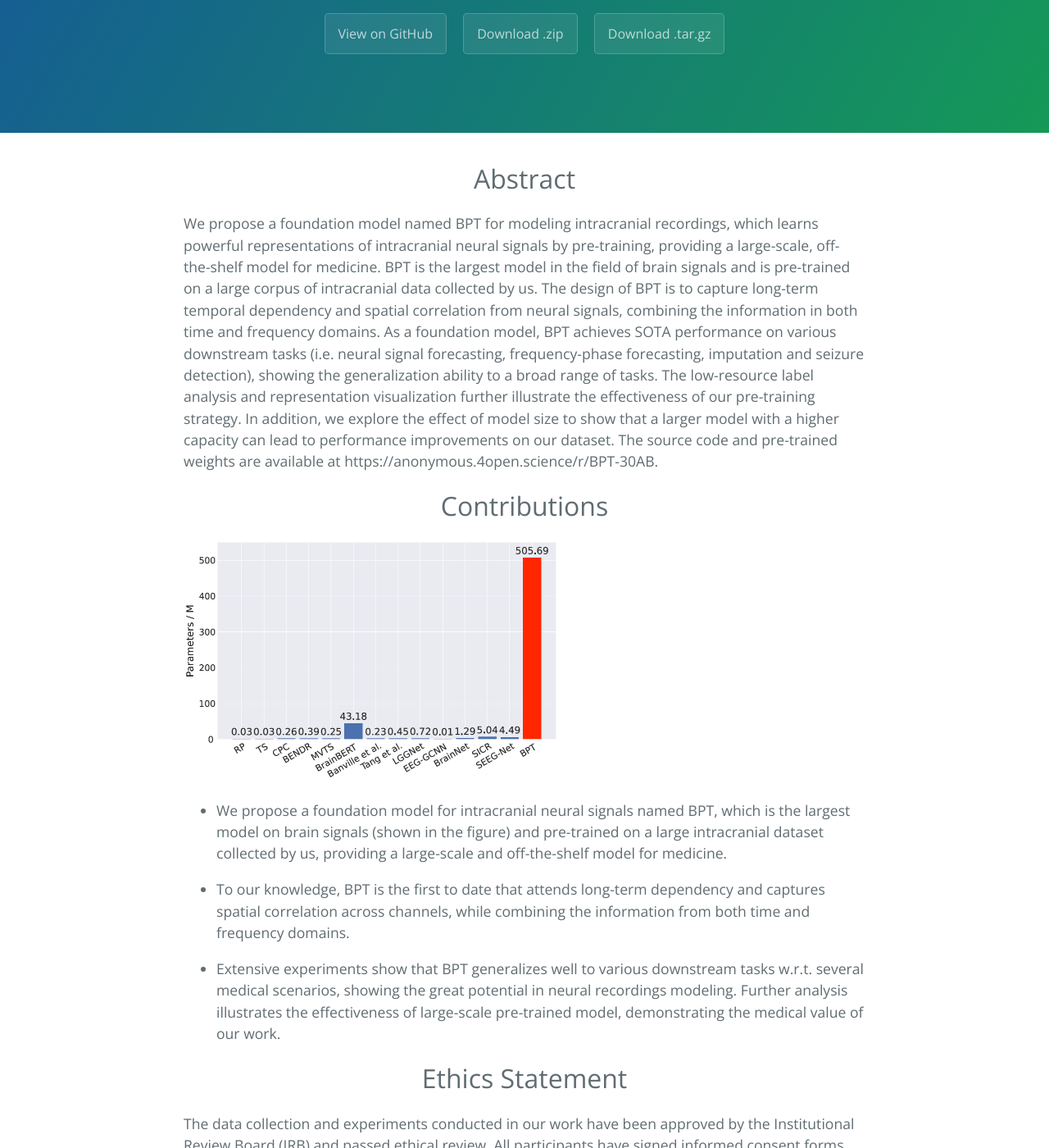
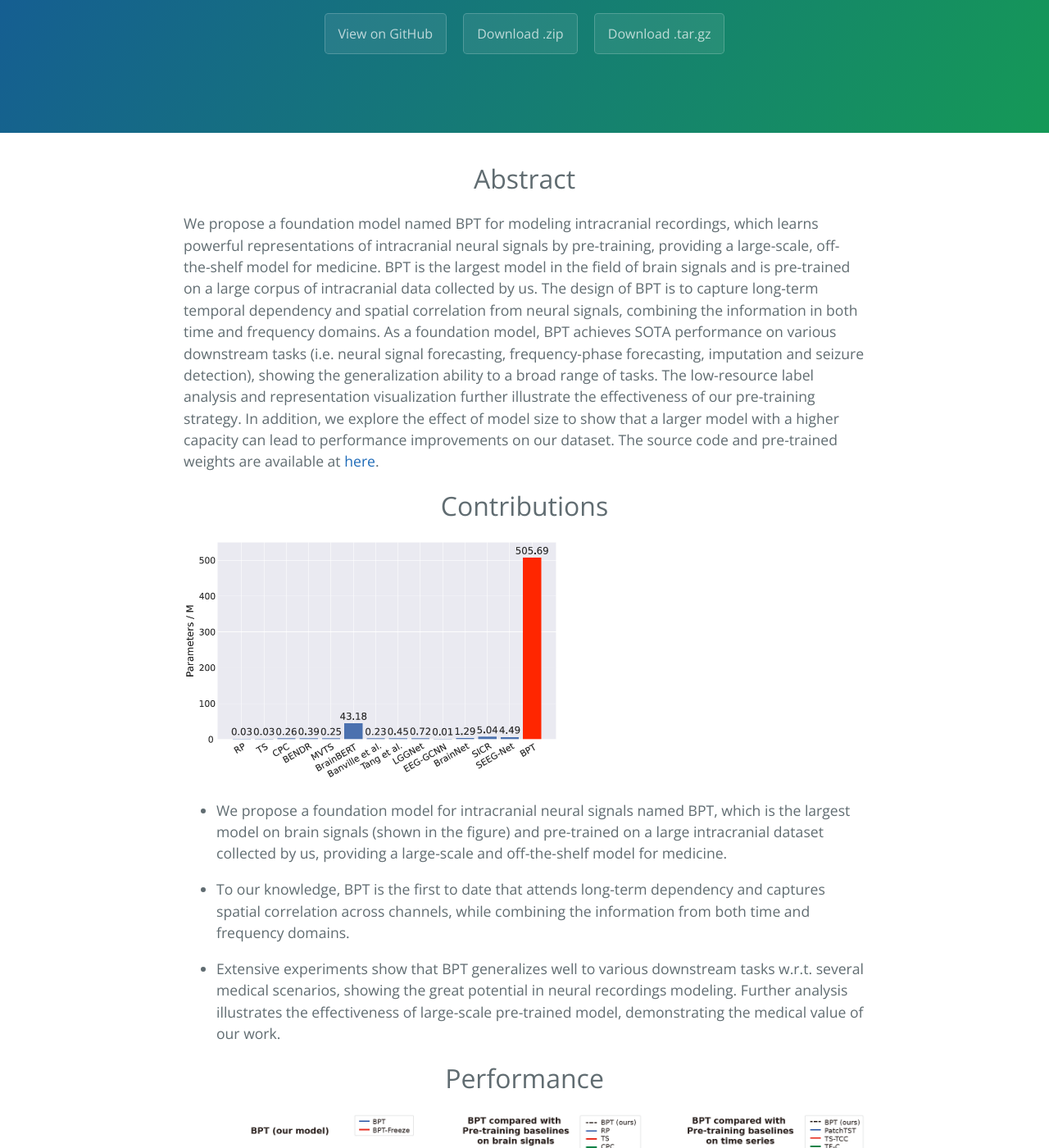
Before and after one commit to ZJU-BrainNet/Brant.github.io, a Jekyll site: the page built from index.md, in a window 1280 px wide and 1400 px high, scrolled down 299 px. Shown: the whole window at 82% size. Built offline with Jekyll 4.4.1, drawn with Linux system fonts in a browser that asks for light colours; some of the changed text lies outside the part shown.

Commit message:
add overall_res figure

```diff
--- a/index.md
+++ b/index.md
@@ -6,7 +6,7 @@ layout: default
 
 <center><font size="6"> Abstract </font><br/> </center>
 
-We propose a foundation model named BPT for modeling intracranial recordings, which learns powerful representations of intracranial neural signals by pre-training, providing a large-scale, off-the-shelf model for medicine. BPT is the largest model in the field of brain signals and is pre-trained on a large corpus of intracranial data collected by us. The design of BPT is to capture long-term temporal dependency and spatial correlation from neural signals, combining the information in both time and frequency domains. As a foundation model, BPT achieves SOTA performance on various downstream tasks (i.e. neural signal forecasting, frequency-phase forecasting, imputation and seizure detection), showing the generalization ability to a broad range of tasks. The low-resource label analysis and representation visualization further illustrate the effectiveness of our pre-training strategy. In addition, we explore the effect of model size to show that a larger model with a higher capacity can lead to performance improvements on our dataset. The source code and pre-trained weights are available at https://anonymous.4open.science/r/BPT-30AB.
+We propose a foundation model named BPT for modeling intracranial recordings, which learns powerful representations of intracranial neural signals by pre-training, providing a large-scale, off-the-shelf model for medicine. BPT is the largest model in the field of brain signals and is pre-trained on a large corpus of intracranial data collected by us. The design of BPT is to capture long-term temporal dependency and spatial correlation from neural signals, combining the information in both time and frequency domains. As a foundation model, BPT achieves SOTA performance on various downstream tasks (i.e. neural signal forecasting, frequency-phase forecasting, imputation and seizure detection), showing the generalization ability to a broad range of tasks. The low-resource label analysis and representation visualization further illustrate the effectiveness of our pre-training strategy. In addition, we explore the effect of model size to show that a larger model with a higher capacity can lead to performance improvements on our dataset. The source code and pre-trained weights are available at [here](https://anonymous.4open.science/r/BPT-30AB).
 
 
 
@@ -19,6 +19,14 @@ We propose a foundation model named BPT for modeling intracranial recordings, wh
 - To our knowledge, BPT is the first to date that attends long-term dependency and captures spatial correlation across channels, while combining the information from both time and frequency domains.
 
 - Extensive experiments show that BPT generalizes well to various downstream tasks w.r.t. several medical scenarios, showing the great potential in neural recordings modeling. Further analysis illustrates the effectiveness of large-scale pre-trained model, demonstrating the medical value of our work.
+
+
+
+<center><font size="6"> Performance </font><br/> </center>
+
+<img src="figures/overall_res.png" alt="Overall performance of Brant and baselines" />
+
+The figure above summarizes the results of all the downstream tasks. As a foundation model for intracranial recordings, BPT achieves consistent SOTA performance on a variety of tasks compared with other baseline models.
 
 
 
```
Also changed, not shown: figures/overall_res.png (added).
